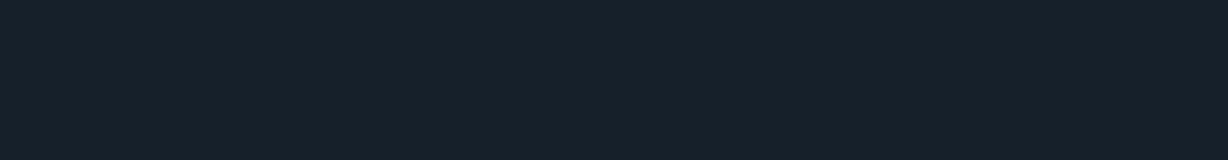
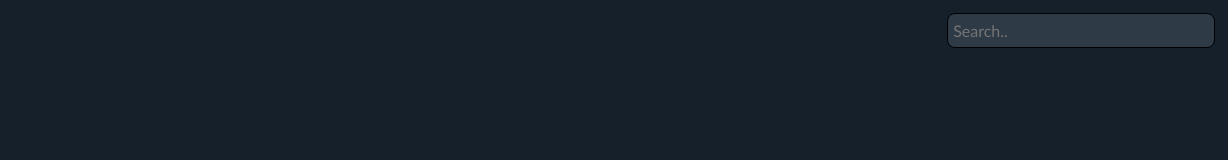
Before and after one commit to RealSkCodes/snippet-stack, a website: page public/index.html in a window 1280 px wide. Shown: the full height of the page, 52-1280 px from the left. Drawn offline with Linux system fonts and the light colour scheme.

Commit message:
Add search input and basic styling

```diff
--- a/public/index.html
+++ b/public/index.html
@@ -11,6 +11,7 @@
     <header>
       <div id="header-top-container">
         <img id="header-logo" src="../assets/images/logo.png" alt="logo" />
+        <input type="text" id="search-input" placeholder="Search.." />
       </div>
       <div id="header-bottom-container"></div>
     </header>
--- a/src/css/style.css
+++ b/src/css/style.css
@@ -1,6 +1,8 @@
 * {
   margin: 0;
   padding: 0;
+  font-family: "Trebuchet MS", Arial, sans-serif;
+  font-size: 1rem;
 }
 body {
   background-color: #15202b;
@@ -9,9 +11,21 @@ header {
 }
 #header-top-container {
   display: flex;
+  justify-content: space-between;
 }
 #header-logo {
   height: 35px;
   width: 35px;
   margin: 0.8rem;
 }
+#search-input {
+  max-height: 30px;
+  min-width: 20vw;
+  margin: 0.8rem;
+  padding: 5px;
+  border: 1px solid black;
+  border-radius: 8px;
+  background-color: #2e3a46;
+  color: #cfd4d6;
+  outline: none;
+}
```
